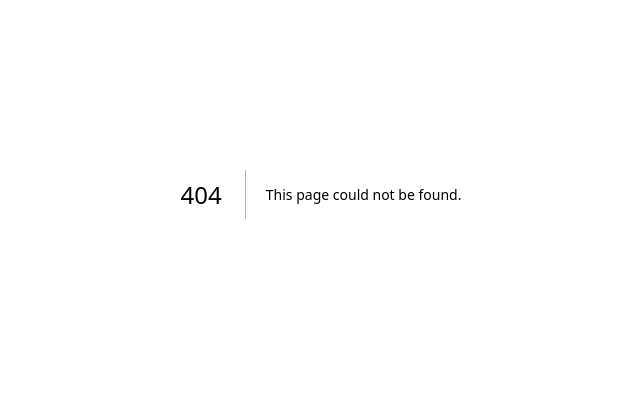
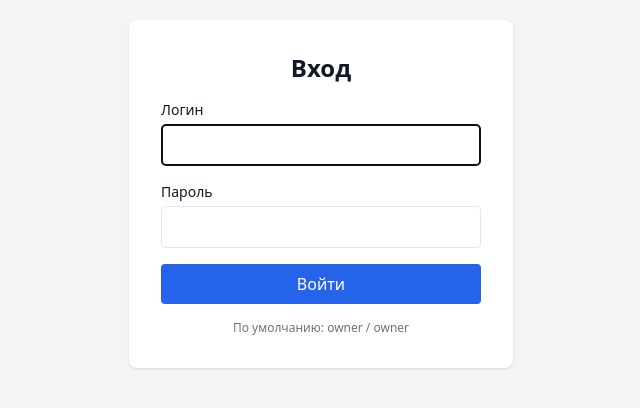
Before and after one commit to nukm0/vortex, a Next.js app: page /login in a window 1280 px wide. Before the commit this address had no page. Shown: the part 206-614 px from the top of the page, without its empty margins (319-959 px from the left). Built offline with nearby package versions, Linux system fonts and the light colour scheme.

Commit message:
Create page.tsx

```diff
--- /dev/null
+++ b/app/login/page.tsx
@@ -0,0 +1,73 @@
+"use client";
+
+import { signIn } from "next-auth/react";
+import { useRouter } from "next/navigation";
+import { useState } from "react";
+
+export default function LoginPage() {
+  const router = useRouter();
+  const [login, setLogin] = useState("");
+  const [password, setPassword] = useState("");
+  const [error, setError] = useState("");
+
+  async function onSubmit(e: React.FormEvent) {
+    e.preventDefault();
+    setError("");
+    const res = await signIn("credentials", {
+      login,
+      password,
+      redirect: false,
+    });
+    if (res?.error) {
+      setError("Неверный логин или пароль");
+    } else {
+      router.push("/admin");
+      router.refresh();
+    }
+  }
+
+  return (
+    <div className="min-h-screen flex items-center justify-center bg-gray-100">
+      <form
+        onSubmit={onSubmit}
+        className="bg-white p-8 rounded-lg shadow w-96 space-y-4"
+      >
+        <h1 className="text-2xl font-bold text-center">Вход</h1>
+        {error && (
+          <div className="bg-red-100 text-red-700 p-2 rounded text-sm">
+            {error}
+          </div>
+        )}
+        <div>
+          <label className="block text-sm mb-1">Логин</label>
+          <input
+            value={login}
+            onChange={(e) => setLogin(e.target.value)}
+            className="w-full border p-2 rounded"
+            required
+            autoFocus
+          />
+        </div>
+        <div>
+          <label className="block text-sm mb-1">Пароль</label>
+          <input
+            type="password"
+            value={password}
+            onChange={(e) => setPassword(e.target.value)}
+            className="w-full border p-2 rounded"
+            required
+          />
+        </div>
+        <button
+          type="submit"
+          className="w-full bg-blue-600 text-white p-2 rounded hover:bg-blue-700"
+        >
+          Войти
+        </button>
+        <p className="text-xs text-gray-500 text-center">
+          По умолчанию: owner / owner
+        </p>
+      </form>
+    </div>
+  );
+}
```
